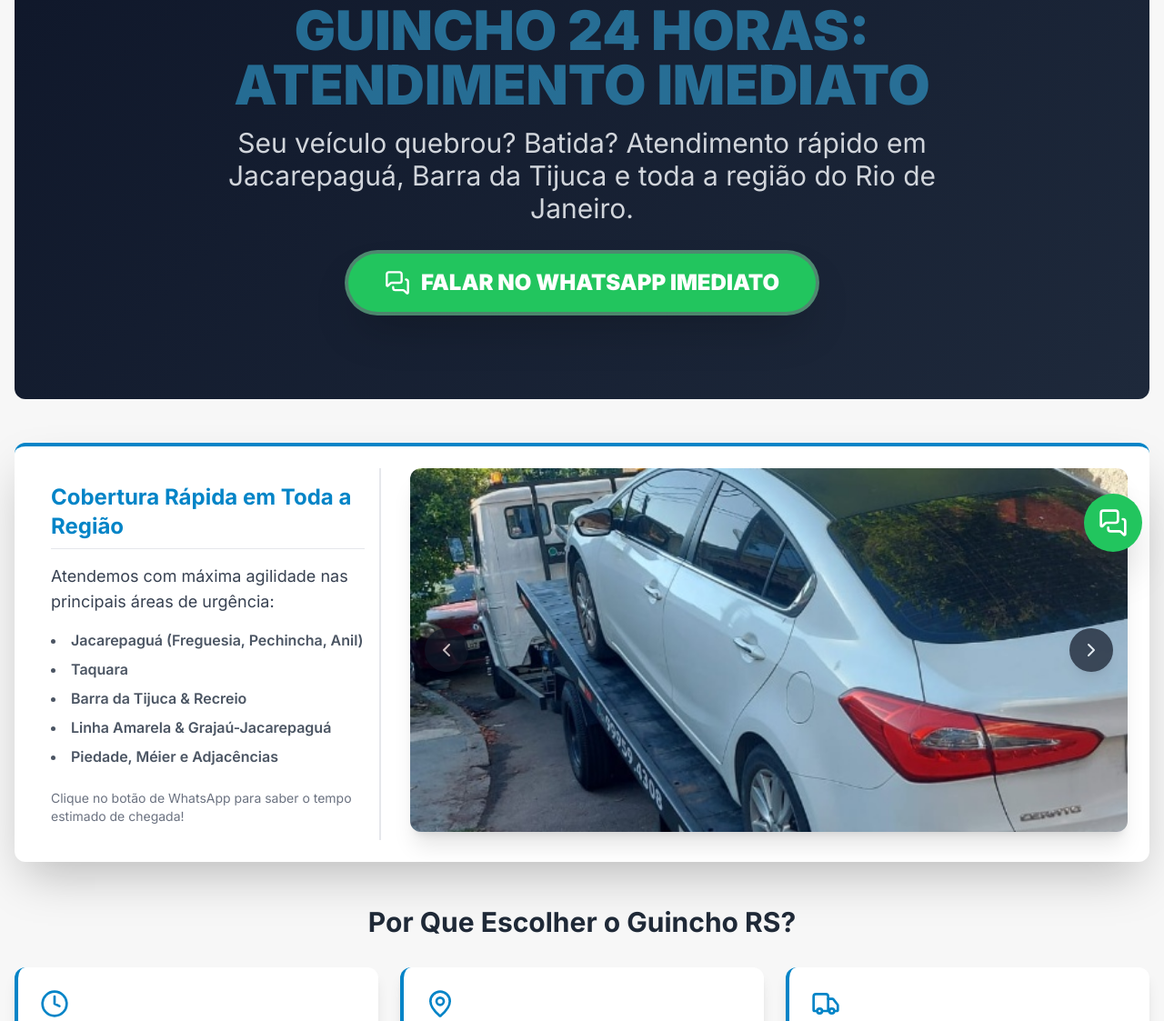
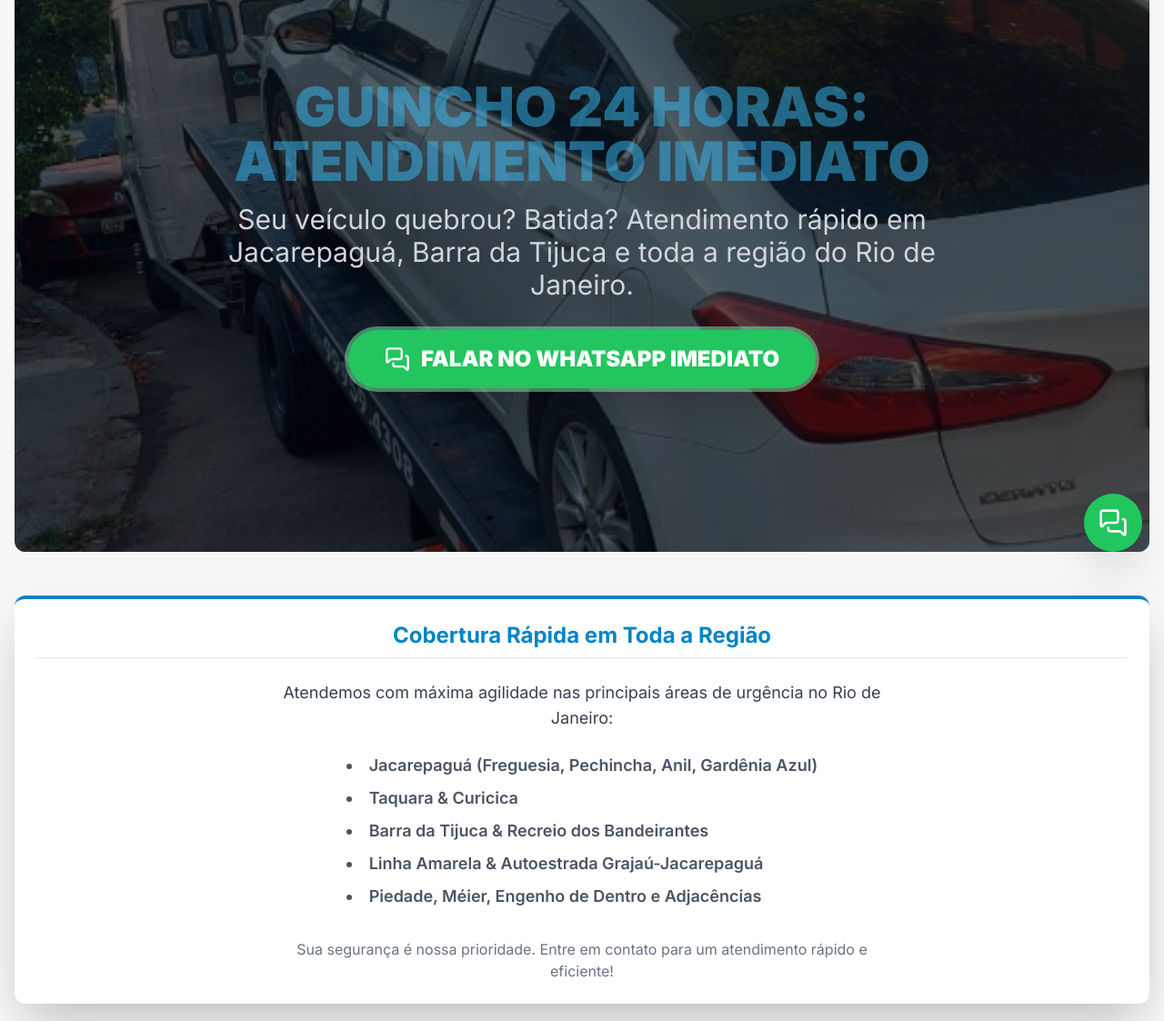
Before and after one commit to arielmdc/landing-page-reboque, a plain HTML site: page index.html in a window 1280 px wide. Shown: the part 169-1292 px from the top of the page at 91% size. Drawn offline with nearby package versions, Linux system fonts and the light colour scheme.

Commit message:
ajustes no banner e no header

```diff
--- a/index.html
+++ b/index.html
@@ -1,25 +1,17 @@
 <!DOCTYPE html>
 <html lang="pt-BR">
 <head>
-    <!-- Configurações Essenciais para SEO e Responsividade -->
-    <meta charset="UTF-8">
+    <!-- Configurações Essenciais para SEO e Responsividade --><meta charset="UTF-8">
     <meta name="viewport" content="width=device-width, initial-scale=1.0">
-    <!-- Título Otimizado para SEO -->
-    <title>Reboque 24h e Guincho RS em Jacarepaguá, Taquara, Barra e Região</title>
-    <!-- Descrição para Buscadores (Manter a densidade de palavras-chave) -->
-    <meta name="description" content="Serviço de reboque e guincho 24 horas em Jacarepaguá, Pechincha, Freguesia, Taquara, Barra da Tijuca, Piedade e Méier. Atendimento rápido, confiável e imediato no RJ.">
-    <!-- Keywords relevantes -->
-    <meta name="keywords" content="reboque, guincho, 24 horas, Jacarepaguá, Taquara, Barra da Tijuca, Pechincha, Freguesia, Piedade, Méier, Rio de Janeiro, auto socorro, reboque barato">
+    <!-- Título Otimizado para SEO --><title>Reboque 24h e Guincho RS em Jacarepaguá, Taquara, Barra e Região</title>
+    <!-- Descrição para Buscadores (Manter a densidade de palavras-chave) --><meta name="description" content="Serviço de reboque e guincho 24 horas em Jacarepaguá, Pechincha, Freguesia, Taquara, Barra da Tijuca, Piedade e Méier. Atendimento rápido, confiável e imediato no RJ.">
+    <!-- Keywords relevantes --><meta name="keywords" content="reboque, guincho, 24 horas, Jacarepaguá, Taquara, Barra da Tijuca, Pechincha, Freguesia, Piedade, Méier, Rio de Janeiro, auto socorro, reboque barato">
 
-    <!-- CDN do Tailwind CSS -->
-    <script src="https://cdn.tailwindcss.com"></script>
-    <!-- CDN do jQuery -->
-    <script src="https://code.jquery.com/jquery-3.6.0.min.js"></script>
-    <!-- CDN da Lucide Icons (Ícones modernos e leves) -->
-    <script src="https://unpkg.com/lucide@latest"></script>
+    <!-- CDN do Tailwind CSS --><script src="https://cdn.tailwindcss.com"></script>
+    <!-- CDN do jQuery --><script src="https://code.jquery.com/jquery-3.6.0.min.js"></script>
+    <!-- CDN da Lucide Icons (Ícones modernos e leves) --><script src="https://unpkg.com/lucide@latest"></script>
 
-    <!-- Estilos Personalizados e Paleta de Cores (Azul/Ciano e Branco) -->
-    <style>
+    <!-- Estilos Personalizados e Paleta de Cores (Azul/Ciano e Branco) --><style>
         @import url('https://fonts.googleapis.com/css2?family=Inter:wght@400;600;700;900&display=swap');
         body {
             font-family: 'Inter', sans-serif;
@@ -46,22 +38,53 @@
             right: 24px;
             z-index: 50;
         }
-        .carousel-item {
+        /* Estilos do carrossel no hero */
+        .hero-carousel {
+            position: absolute;
+            top: 0;
+            left: 0;
             width: 100%;
-            height: 400px;
-            object-fit: cover;
+            height: 100%;
+            overflow: hidden; /* Garante que imagens não vazem */
+        }
+        .hero-carousel-item {
+            position: absolute;
+            top: 0;
+            left: 0;
+            width: 100%;
+            height: 100%;
+            object-fit: cover; /* Cobre todo o espaço sem distorcer */
             object-position: center;
-            display: none;
-            transition: opacity 0.5s ease-in-out;
+            opacity: 0; /* Começa invisível */
+            transition: opacity 1s ease-in-out; /* Transição suave */
+            z-index: 1; /* Fica abaixo do conteúdo */
         }
-        .carousel-item:first-child {
-            display: block;
+        .hero-carousel-item.active {
+            opacity: 1; /* Imagem ativa fica visível */
+            z-index: 2; /* Move a imagem ativa para frente */
+        }
+        /* Camada para escurecer o background da imagem e melhorar legibilidade */
+        .overlay {
+            position: absolute;
+            top: 0;
+            left: 0;
+            width: 100%;
+            height: 100%;
+            background: rgba(0, 0, 0, 0.6); /* Fundo semi-transparente escuro */
+            z-index: 3; /* Fica acima da imagem, abaixo do texto */
+        }
+        /* Conteúdo do hero fica acima de tudo */
+        .hero-content {
+            position: relative;
+            z-index: 4;
+            display: flex;
+            flex-direction: column;
+            justify-content: center;
+            align-items: center;
+            height: 100%;
+            text-align: center;
         }
 
-        /* Efeito de Gradiente no Hero (Fundo Dark para Alto Contraste) */
-        .hero-gradient {
-            background: linear-gradient(135deg, #0F172A 0%, #1E293B 100%);
-        }
         /* Cor de borda para os cards */
         .border-highlight {
             border-left-color: #0284C7; /* sky-600 */
@@ -70,23 +93,17 @@
 </head>
 <body>
 
-    <!-- Cabeçalho (Header) com Nome da Empresa e Contato Principal -->
-    <header class="color-dark text-white shadow-2xl sticky top-0 z-40">
+    <!-- Cabeçalho (Header) com Nome da Empresa e Contato Principal --><header class="color-dark text-white shadow-2xl sticky top-0 z-40">
         <div class="container mx-auto px-4 py-4 flex flex-col md:flex-row justify-between items-center">
 
-            <!-- Nome da Empresa (Estilizado - H1 Principal para SEO) -->
-            <div class="flex items-center space-x-3 mb-3 md:mb-0">
-                <!-- H1 principal, essencial para SEO, usando a marca e o serviço -->
-                <h1 class="text-3xl font-black text-white leading-none">
+            <!-- Nome da Empresa (Estilizado - H1 Principal para SEO) --><div class="flex items-center space-x-3 mb-3 md:mb-0">
+                <!-- H1 principal, essencial para SEO, usando a marca e o serviço --><h1 class="text-3xl font-black text-white leading-none">
                     Reboque e Guincho <span class="text-sky-400">RS</span>
                 </h1>
             </div>
 
-            <!-- Contato Rápido em Destaque (Agora em Verde) -->
-            <!-- Link de telefone com formatação correta -->
-            <a href="tel:+5521999594308" class="flex items-center space-x-2 bg-green-500 hover:bg-green-600 transition-colors py-2 px-4 rounded-full font-bold text-lg shadow-lg">
-                <!-- Ícone de Telefone da Lucide -->
-                <i data-lucide="phone-call" class="w-5 h-5"></i>
+            <!-- Contato Rápido em Destaque (Agora em Verde) --><!-- Link de telefone com formatação correta --><a href="tel:+5521999594308" class="flex items-center space-x-2 bg-green-500 hover:bg-green-600 transition-colors py-2 px-4 rounded-full font-bold text-lg shadow-lg">
+                <!-- Ícone de Telefone da Lucide --><i data-lucide="phone-call" class="w-5 h-5"></i>
                 <span>Ligar Agora (21) 99959-4308</span>
             </a>
         </div>
@@ -94,106 +111,80 @@
 
     <main class="container mx-auto px-4 mt-0">
 
-        <!-- Seção Hero (Chamada de Ação Principal) -->
-        <section class="hero-gradient text-white py-16 md:py-24 rounded-b-xl shadow-inner mb-12">
-            <div class="max-w-4xl mx-auto text-center">
-                <!-- Título Secundário (Ação Urgente) -->
-                <h2 class="text-5xl md:text-6xl font-extrabold mb-4 animate-pulse text-sky-400">
-                    GUINCHO 24 HORAS: ATENDIMENTO IMEDIATO
-                </h2>
-                <!-- Descrição sem formatação bold (**) -->
-                <p class="text-2xl md:text-3xl font-light mb-8 text-gray-300">
-                    Seu veículo quebrou? Batida? Atendimento rápido em Jacarepaguá, Barra da Tijuca e toda a região do Rio de Janeiro.
-                </p>
+        <!-- Seção Hero (Chamada de Ação Principal COM CARROSSEL DE FUNDO) --><section class="relative h-[600px] md:h-[700px] overflow-hidden rounded-b-xl shadow-inner mb-12">
+            <!-- Carrossel de Imagens no Fundo --><div id="hero-carousel" class="hero-carousel">
+                <img class="hero-carousel-item active" src="imagens/image_fcb1e0.jpg" alt="Carro sedan branco sendo rebocado pelo guincho RS em Jacarepaguá.">
+                <img class="hero-carousel-item" src="imagens/image_fd308d.jpg" alt="Utilitário 4x4 sendo transportado pela plataforma de guincho em área urbana.">
+                <img class="hero-carousel-item" src="imagens/image_fd315d.jpg" alt="Reboque de motocicleta na plataforma do guincho, destacando o cuidado.">
+                <img class="hero-carousel-item" src="imagens/image_fd30c7.jpg" alt="Guincho rebocando uma pequena embarcação, mostrando a versatilidade do serviço.">
+                <img class="hero-carousel-item" src="imagens/image_fd3088.jpg" alt="Carro vermelho sendo rebocado em uma rua residencial.">
+            </div>
 
-                <!-- Botão Principal de WhatsApp (CTA de Alto Impacto - Agora VERDE) -->
-                <button id="whatsapp-btn-main" class="color-primary-green text-white font-black py-4 px-10 rounded-full shadow-2xl hover:bg-green-600 transition-all duration-300 transform hover:scale-105 flex items-center justify-center space-x-3 text-2xl uppercase mx-auto ring-4 ring-green-300 ring-opacity-50">
-                    <!-- Ícone do WhatsApp (Lucide) -->
-                    <i data-lucide="messages-square" class="w-7 h-7"></i>
-                    <span>Falar no WhatsApp Imediato</span>
-                </button>
-            </div>
-        </section>
+            <!-- Overlay para Escurecer a Imagem e Melhorar a Legibilidade do Texto --><div class="overlay"></div>
 
-        <!-- Seção de Carrossel de Imagens e Locais de Atendimento (SEO e Prova Social) -->
-        <section class="mb-12 p-6 bg-white rounded-xl shadow-2xl border-t-4 border-sky-600">
-            <div class="grid grid-cols-1 lg:grid-cols-3 gap-8 items-start">
+            <!-- Conteúdo do Hero (Texto e Botão) --><div class="hero-content text-white px-4 py-8">
+                <div class="max-w-4xl mx-auto">
+                    <!-- Título Secundário (Ação Urgente) --><h2 class="text-5xl md:text-6xl font-extrabold mb-4 animate-pulse text-sky-400">
+                        GUINCHO 24 HORAS: ATENDIMENTO IMEDIATO
+                    </h2>
+                    <!-- Descrição sem formatação bold (**) --><p class="text-2xl md:text-3xl font-light mb-8 text-gray-300">
+                        Seu veículo quebrou? Batida? Atendimento rápido em Jacarepaguá, Barra da Tijuca e toda a região do Rio de Janeiro.
+                    </p>
 
-                <!-- Coluna de Locais e Informações -->
-                <div class="lg:col-span-1 p-4 border-r lg:border-r-2 border-gray-200">
-                    <h3 class="text-2xl font-bold mb-4 text-sky-600 border-b pb-2">
-                        Cobertura Rápida em Toda a Região
-                    </h3>
-                    <p class="text-lg text-gray-700 mb-4">
-                        Atendemos com máxima agilidade nas principais áreas de urgência:
-                    </p>
-                    <ul class="list-disc list-inside text-gray-600 font-semibold space-y-2 text-sm md:text-base">
-                        <li>Jacarepaguá (Freguesia, Pechincha, Anil)</li>
-                        <li>Taquara</li>
-                        <li>Barra da Tijuca & Recreio</li>
-                        <li>Linha Amarela & Grajaú-Jacarepaguá</li>
-                        <li>Piedade, Méier e Adjacências</li>
-                    </ul>
-
-                    <p class="mt-6 text-sm font-medium text-gray-500">
-                        Clique no botão de WhatsApp para saber o tempo estimado de chegada!
-                    </p>
-                </div>
-
-                <!-- Coluna do Carrossel de Imagens (Largura maior em desktop) -->
-                <div class="lg:col-span-2 relative w-full rounded-xl shadow-xl overflow-hidden bg-gray-100">
-                    <div id="image-carousel" class="w-full h-full">
-                        <!-- Imagens agora referenciadas pela pasta 'imagens/' -->
-                        <img class="carousel-item" src="imagens/image_fcb1e0.jpg" alt="Carro sedan branco sendo rebocado pelo guincho RS em Jacarepaguá.">
-                        <img class="carousel-item" src="imagens/image_fd308d.jpg" alt="Utilitário 4x4 sendo transportado pela plataforma de guincho em área urbana.">
-                        <img class="carousel-item" src="imagens/image_fd315d.jpg" alt="Reboque de motocicleta na plataforma do guincho, destacando o cuidado.">
-                        <img class="carousel-item" src="imagens/image_fd30c7.jpg" alt="Guincho rebocando uma pequena embarcação, mostrando a versatilidade do serviço.">
-                        <img class="carousel-item" src="imagens/image_fd3088.jpg" alt="Carro vermelho sendo rebocado em uma rua residencial.">
-                    </div>
-
-                    <!-- Botões de navegação do carrossel -->
-                    <button id="prev-btn" class="absolute top-1/2 left-4 transform -translate-y-1/2 bg-gray-900 text-white p-3 rounded-full opacity-70 hover:opacity-100 transition-opacity shadow-lg">
-                        <i data-lucide="chevron-left" class="w-6 h-6"></i>
-                    </button>
-                    <button id="next-btn" class="absolute top-1/2 right-4 transform -translate-y-1/2 bg-gray-900 text-white p-3 rounded-full opacity-70 hover:opacity-100 transition-opacity shadow-lg">
-                        <i data-lucide="chevron-right" class="w-6 h-6"></i>
+                    <!-- Botão Principal de WhatsApp (CTA de Alto Impacto - VERDE) --><button id="whatsapp-btn-main" class="color-primary-green text-white font-black py-4 px-10 rounded-full shadow-2xl hover:bg-green-600 transition-all duration-300 transform hover:scale-105 flex items-center justify-center space-x-3 text-2xl uppercase mx-auto ring-4 ring-green-300 ring-opacity-50">
+                        <!-- Ícone do WhatsApp (Lucide) --><i data-lucide="messages-square" class="w-7 h-7"></i>
+                        <span>Falar no WhatsApp Imediato</span>
                     </button>
                 </div>
             </div>
         </section>
 
-        <!-- Seção de Serviços e Vantagens (Foco em Benefícios) -->
-        <section class="mb-12">
+        <!-- Seção de Locais de Atendimento (Antigo Carrossel agora dedicado a texto) --><section class="mb-12 p-6 bg-white rounded-xl shadow-2xl border-t-4 border-sky-600">
+            <h3 class="text-2xl font-bold text-center mb-6 text-sky-600 border-b pb-2">
+                Cobertura Rápida em Toda a Região
+            </h3>
+            <div class="max-w-2xl mx-auto text-center">
+                <p class="text-lg text-gray-700 mb-6">
+                    Atendemos com máxima agilidade nas principais áreas de urgência no Rio de Janeiro:
+                </p>
+                <ul class="list-disc list-inside text-gray-600 font-semibold space-y-2 text-md md:text-lg inline-block text-left">
+                    <li>Jacarepaguá (Freguesia, Pechincha, Anil, Gardênia Azul)</li>
+                    <li>Taquara & Curicica</li>
+                    <li>Barra da Tijuca & Recreio dos Bandeirantes</li>
+                    <li>Linha Amarela & Autoestrada Grajaú-Jacarepaguá</li>
+                    <li>Piedade, Méier, Engenho de Dentro e Adjacências</li>
+                </ul>
+
+                <p class="mt-8 text-base font-medium text-gray-500">
+                    Sua segurança é nossa prioridade. Entre em contato para um atendimento rápido e eficiente!
+                </p>
+            </div>
+        </section>
+
+        <!-- Seção de Serviços e Vantagens (Foco em Benefícios) --><section class="mb-12">
             <h3 class="text-3xl font-bold text-center mb-8 text-gray-800">
                 Por Que Escolher o Guincho RS?
             </h3>
             <div class="grid grid-cols-1 md:grid-cols-3 gap-6">
-                <!-- Vantagem 1: 24h - Ícone de Relógio -->
-                <div class="bg-white p-6 rounded-xl shadow-lg hover:shadow-xl transition-shadow border-l-4 border-highlight">
-                    <!-- Ícone Lucide: Clock -->
-                    <i data-lucide="clock" class="text-sky-600 w-8 h-8 mb-3 font-bold"></i>
+                <!-- Vantagem 1: 24h - Ícone de Relógio --><div class="bg-white p-6 rounded-xl shadow-lg hover:shadow-xl transition-shadow border-l-4 border-highlight">
+                    <!-- Ícone Lucide: Clock --><i data-lucide="clock" class="text-sky-600 w-8 h-8 mb-3 font-bold"></i>
                     <h4 class="text-xl font-bold mb-1 text-gray-800">24 Horas, 7 Dias por Semana</h4>
                     <p class="text-gray-600">Disponibilidade total, a qualquer hora do dia ou da noite. Conte conosco na emergência.</p>
                 </div>
-                <!-- Vantagem 2: Rapidez - Ícone de Localização/Mapa -->
-                <div class="bg-white p-6 rounded-xl shadow-lg hover:shadow-xl transition-shadow border-l-4 border-highlight">
-                    <!-- Ícone Lucide: Map Pin -->
-                    <i data-lucide="map-pin" class="text-sky-600 w-8 h-8 mb-3 font-bold"></i>
+                <!-- Vantagem 2: Rapidez - Ícone de Localização/Mapa --><div class="bg-white p-6 rounded-xl shadow-lg hover:shadow-xl transition-shadow border-l-4 border-highlight">
+                    <!-- Ícone Lucide: Map Pin --><i data-lucide="map-pin" class="text-sky-600 w-8 h-8 mb-3 font-bold"></i>
                     <h4 class="text-xl font-bold mb-1 text-gray-800">Localização Estratégica</h4>
                     <p class="text-gray-600">Nossa base em Jacarepaguá garante o menor tempo de chegada na sua localização.</p>
                 </div>
-                <!-- Vantagem 3: Versatilidade - Ícone de Guincho/Caminhão -->
-                <div class="bg-white p-6 rounded-xl shadow-lg hover:shadow-xl transition-shadow border-l-4 border-highlight">
-                    <!-- Ícone Lucide: Truck -->
-                    <i data-lucide="truck" class="text-sky-600 w-8 h-8 mb-3 font-bold"></i>
+                <!-- Vantagem 3: Versatilidade - Ícone de Guincho/Caminhão --><div class="bg-white p-6 rounded-xl shadow-lg hover:shadow-xl transition-shadow border-l-4 border-highlight">
+                    <!-- Ícone Lucide: Truck --><i data-lucide="truck" class="text-sky-600 w-8 h-8 mb-3 font-bold"></i>
                     <h4 class="text-xl font-bold mb-1 text-gray-800">Todos os Tipos de Veículo</h4>
                     <p class="text-gray-600">Reboque seguro para carros de passeio, motos, vans e utilitários leves. A plataforma ideal para você.</p>
                 </div>
             </div>
         </section>
 
-        <!-- CTA Final Simplificado (Sem Informações de Pagamento) -->
-        <section class="text-center p-8 bg-sky-900 rounded-xl shadow-2xl mb-12">
+        <!-- CTA Final Simplificado --><section class="text-center p-8 bg-sky-900 rounded-xl shadow-2xl mb-12">
             <h3 class="text-3xl font-extrabold text-white mb-4">
                 Não Perca Tempo. Sua Ajuda está a um Clique!
             </h3>
@@ -201,36 +192,28 @@
                 Chame a equipe RS Reboque para um orçamento rápido e chegada imediata.
             </p>
 
-            <!-- Botão de WhatsApp (CTA de cor contrastante - Verde) -->
-            <button id="whatsapp-btn-footer" class="w-full md:w-auto color-primary-green text-white font-black py-4 px-10 rounded-full shadow-2xl hover:bg-green-600 transition-all duration-300 transform hover:scale-105 flex items-center justify-center space-x-3 text-2xl uppercase mx-auto">
-                <!-- Ícone do WhatsApp (Lucide) -->
-                <i data-lucide="messages-square" class="w-7 h-7"></i>
+            <!-- Botão de WhatsApp (CTA de cor contrastante - Verde) --><button id="whatsapp-btn-footer" class="w-full md:w-auto color-primary-green text-white font-black py-4 px-10 rounded-full shadow-2xl hover:bg-green-600 transition-all duration-300 transform hover:scale-105 flex items-center justify-center space-x-3 text-2xl uppercase mx-auto">
+                <!-- Ícone do WhatsApp (Lucide) --><i data-lucide="messages-square" class="w-7 h-7"></i>
                 <span>Fale com o Guincho (21) 99959-4308</span>
             </button>
         </section>
 
-        <!-- Botão Flutuante de WhatsApp (Mobile/Desktop) -->
-        <div class="whatsapp-float">
-            <!-- Cor Verde do WhatsApp para o botão flutuante -->
-            <button id="whatsapp-btn-float" class="color-primary-green text-white p-4 rounded-full shadow-2xl hover:bg-green-600 transition-colors transform hover:scale-110">
-                <!-- Ícone do WhatsApp (Lucide) -->
-                <i data-lucide="messages-square" class="w-8 h-8"></i>
+        <!-- Botão Flutuante de WhatsApp (Mobile/Desktop) --><div class="whatsapp-float">
+            <!-- Cor Verde do WhatsApp para o botão flutuante --><button id="whatsapp-btn-float" class="color-primary-green text-white p-4 rounded-full shadow-2xl hover:bg-green-600 transition-colors transform hover:scale-110">
+                <!-- Ícone do WhatsApp (Lucide) --><i data-lucide="messages-square" class="w-8 h-8"></i>
             </button>
         </div>
 
     </main>
 
-    <!-- Rodapé (Footer) -->
-    <footer class="bg-gray-900 text-gray-400 p-6 mt-0">
+    <!-- Rodapé (Footer) --><footer class="bg-gray-900 text-gray-400 p-6 mt-0">
         <div class="container mx-auto text-center">
-            <!-- Telefone com formatação correta -->
-            <p class="text-sm">Reboque e Guincho RS Jacarepaguá. Atendimento 24h - Telefone: (21) 99959-4308</p>
+            <!-- Telefone com formatação correta --><p class="text-sm">Reboque e Guincho RS Jacarepaguá. Atendimento 24h - Telefone: (21) 99959-4308</p>
             <p class="text-xs mt-1">&copy; 2025 Todos os direitos reservados. Serviços de auto socorro e reboque RJ.</p>
         </div>
     </footer>
 
-    <!-- Script JavaScript para Carrossel e Ação do WhatsApp -->
-    <script>
+    <!-- Script JavaScript para Carrossel e Ação do WhatsApp --><script>
         $(document).ready(function() {
             // Inicializa os ícones Lucide após o carregamento do DOM
             lucide.createIcons();
@@ -256,39 +239,28 @@
             setupWhatsappButton('#whatsapp-btn-footer');
             setupWhatsappButton('#whatsapp-btn-float');
 
-            // --- Carrossel de Imagens (jQuery) ---
+            // --- Carrossel de Imagens no HERO (jQuery) ---
             let currentIndex = 0;
-            const $carouselItems = $('.carousel-item');
-            const totalItems = $carouselItems.length;
+            const $heroCarouselItems = $('#hero-carousel .hero-carousel-item');
+            const totalHeroItems = $heroCarouselItems.length;
 
-            function showItem(index) {
-                // Efeito de fade out/in para transição suave
-                $carouselItems.eq(currentIndex).fadeOut(300, function() {
-                    $carouselItems.hide();
-                    $carouselItems.eq(index).fadeIn(500);
-                    currentIndex = index;
-                });
+            function showHeroItem(index) {
+                // Remove a classe 'active' de todos e adiciona ao item atual
+                $heroCarouselItems.removeClass('active');
+                $heroCarouselItems.eq(index).addClass('active');
+                currentIndex = index;
             }
 
-            function nextItem() {
-                const nextIndex = (currentIndex + 1) % totalItems;
-                showItem(nextIndex);
+            function nextHeroItem() {
+                const nextIndex = (currentIndex + 1) % totalHeroItems;
+                showHeroItem(nextIndex);
             }
 
-            function prevItem() {
-                const prevIndex = (currentIndex - 1 + totalItems) % totalItems;
-                showItem(prevIndex);
-            }
-
-            // Eventos dos botões de navegação
-            $('#next-btn').on('click', nextItem);
-            $('#prev-btn').on('click', prevItem);
-
             // Inicia o auto-play (Troca de imagem a cada 5 segundos)
-            setInterval(nextItem, 5000);
+            setInterval(nextHeroItem, 5000);
 
             // Garante que o primeiro item está visível ao carregar
-            showItem(currentIndex);
+            showHeroItem(currentIndex);
         });
     </script>
 </body>
```
